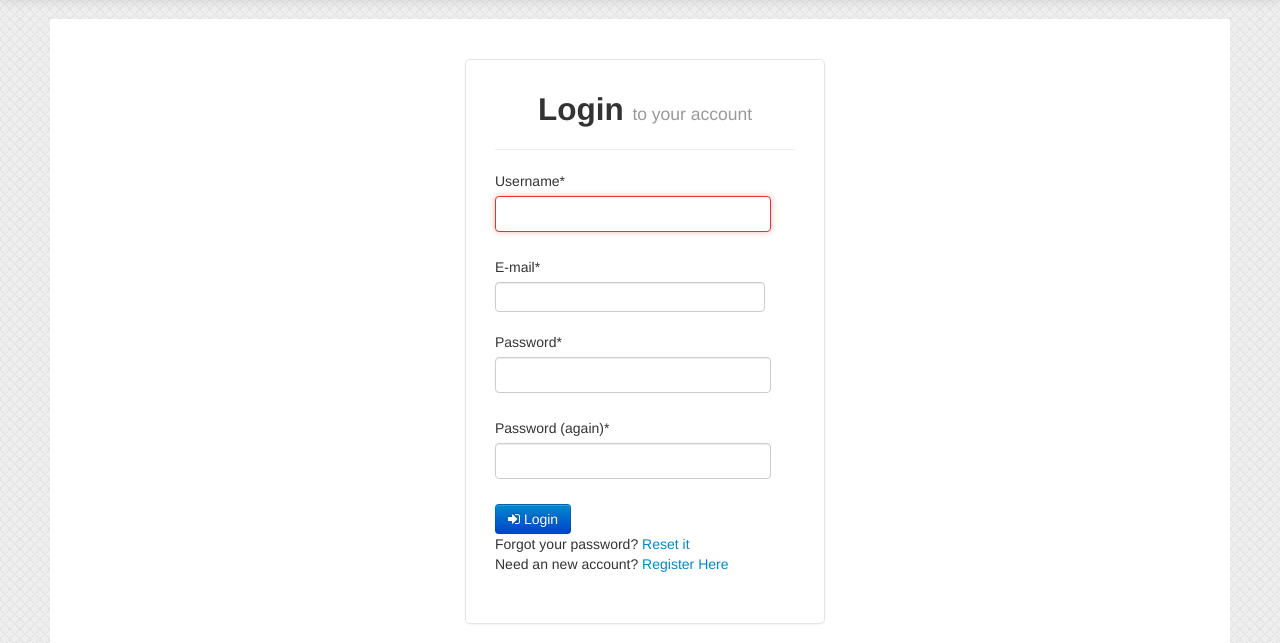
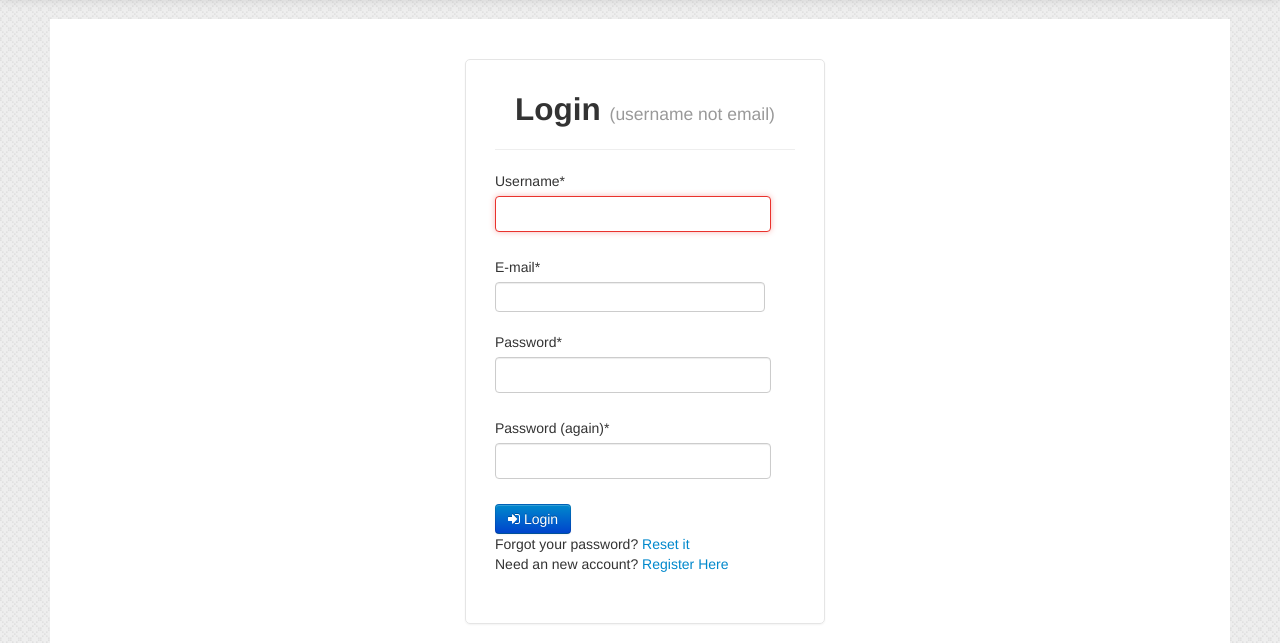
Before and after one commit to Einsteinish/Einstein, a Django app: template templates/registration/login.html in a window 1280 px wide. Shown: the part 41-684 px from the top of the page. Run offline with Django 3.2, Linux system fonts and the light colour scheme; the template is opened without the code that fills it: values that come from a table or form of the project are taken from there, others are empty; parts of the project's set-up code (start-up, migrations or seed data) failed here and were passed over; some libraries are stand-ins or nearby versions.

Commit message:
clarified login - username only

```diff
--- a/templates/registration/login.html
+++ b/templates/registration/login.html
@@ -4,7 +4,7 @@
 
 <div class="auth-form">
 <form method="post" action="{% url 'django.contrib.auth.views.login' %}">{% csrf_token %}
-    <h2 class="auth-form-heading">Login <small>to your account</small></h2>
+    <h2 class="auth-form-heading">Login <small>(username not email)</small></h2>
     <hr />
 {% if form.errors %}
 <div class="alert alert-error"><button type="button" data-dismiss="alert" class="close">&times;</button>
```
